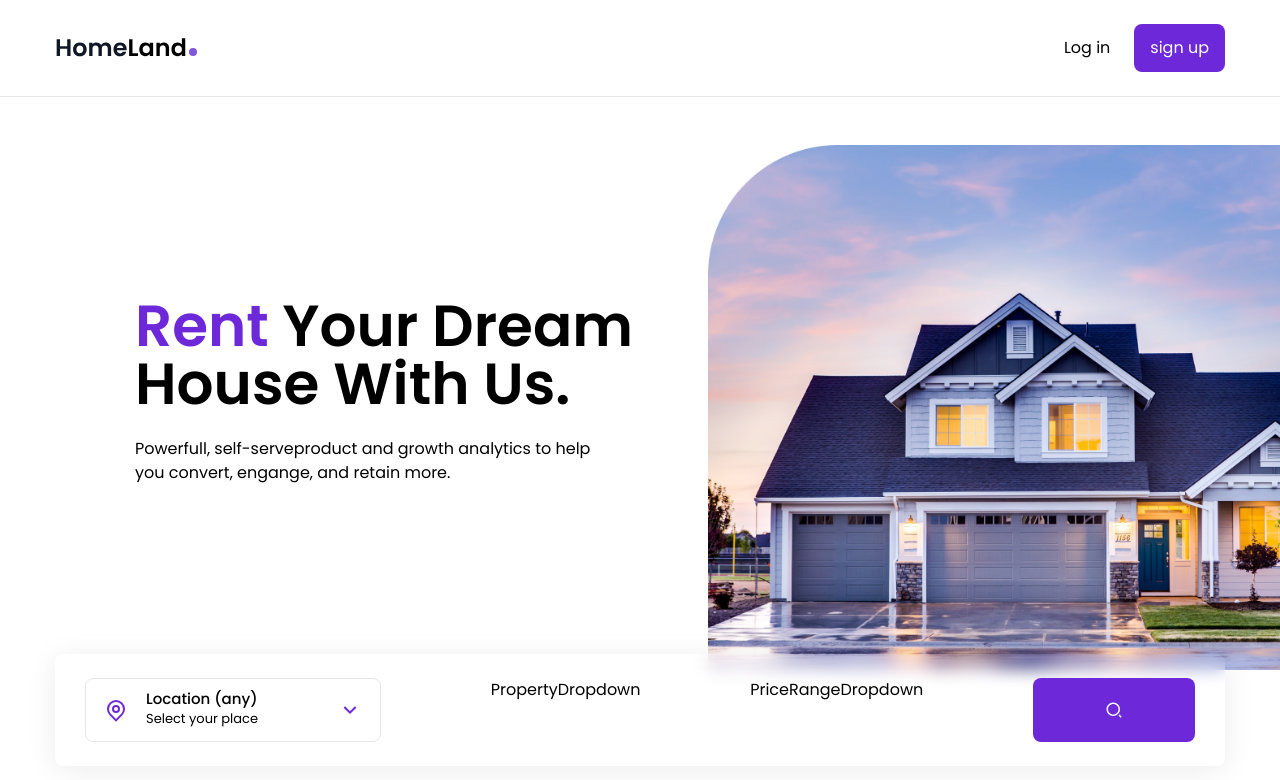
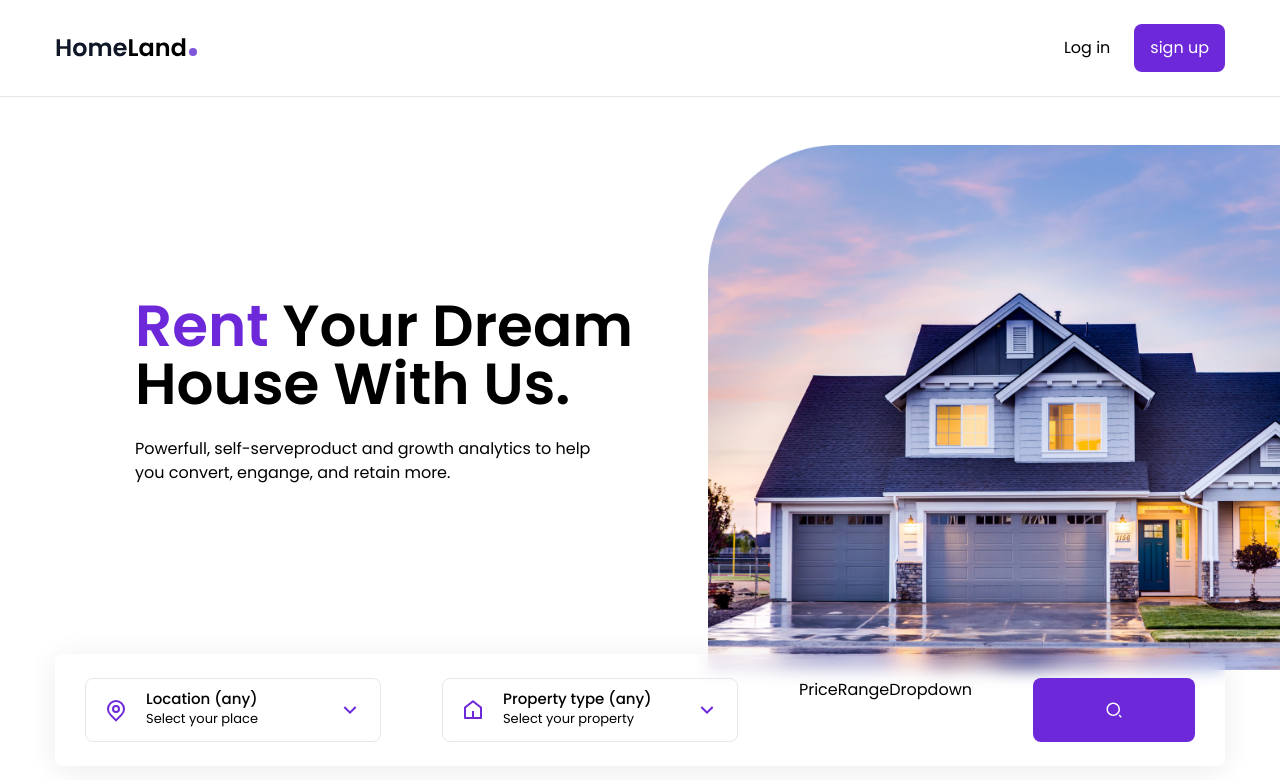
Before and after one commit to mohamednassersami/rent-house, a React (Create React App) app: page / in a window 1280 px wide. Shown: the top 780 px of the page. Built offline with nearby package versions, Linux system fonts and the light colour scheme.

Commit message:
handle property filter

```diff
--- a/src/components/HouseContext.js
+++ b/src/components/HouseContext.js
@@ -26,6 +26,19 @@
 
     // set countries state
     setCountries(uniqueCountries);
+  }, [houses]);
+
+  // return all Properties
+  useEffect(() => {
+    const allProperties = houses.map((house) => {
+      return house.type;
+    });
+
+    // remove duplicates
+    const uniqueProperties = ["Location (any)", ...new Set(allProperties)];
+
+    // set Properties state
+    setProperties(uniqueProperties);
   }, [houses]);
 
   return (
--- a/src/components/PropertyDropdown.js
+++ b/src/components/PropertyDropdown.js
@@ -1,7 +1,58 @@
-import React from 'react';
+import React, { useState, useEffect } from "react";
+
+// import icons
+import { RiHome5Line, RiArrowDownSLine, RiArrowUpSLine } from "react-icons/ri";
+
+// import headless ui
+import { Menu } from "@headlessui/react";
+
+// import house context
+import { useHouses } from "./HouseContext";
 
 const PropertyDropdown = () => {
-  return <div>PropertyDropdown</div>;
+  const { property, setProperty, properties } = useHouses();
+
+  const [isOpen, setIsOpen] = useState(false);
+
+  return (
+    <Menu as="div" className="dropdown relative">
+      <Menu.Button
+        className="dropdown-btn w-full text-left"
+        onClick={() => setIsOpen(!isOpen)}
+      >
+        <RiHome5Line className="dropdown-icon-primary" />
+        <div>
+          <div className="text-[15px] font-medium leading-tight">
+            {property}
+          </div>
+          <div className="text-[13px]">Select your property</div>{" "}
+        </div>
+        {isOpen ? (
+          <RiArrowUpSLine className="dropdown-icon-secondary" />
+        ) : (
+          <RiArrowDownSLine className="dropdown-icon-secondary" />
+        )}
+      </Menu.Button>
+
+      <Menu.Items className="dropdown-menu">
+        {properties.map((property, index) => {
+          return (
+            <Menu.Item
+              onClick={() => {
+                setProperty(property);
+                setIsOpen(!isOpen);
+              }}
+              className="cursor-pointer hover:text-violet-700 transition"
+              as="li"
+              key={index}
+            >
+              {property}
+            </Menu.Item>
+          );
+        })}
+      </Menu.Items>
+    </Menu>
+  );
 };
 
 export default PropertyDropdown;
--- a/src/components/Search.js
+++ b/src/components/Search.js
@@ -9,11 +9,9 @@
 import { RiSearch2Line } from "react-icons/ri";
 
 // import context
-import { useHouses } from "./HouseContext";
+// import { useHouses } from "./HouseContext";
 
 const Search = () => {
-  const { houses } = useHouses();
-  console.log(houses);
   return (
     <div className="px-[30px] py-6 max-w-[1170px] mx-auto flex flex-col lg:flex-row justify-between gap-4 lg:gap-x-3 relative lg:-top-4 lg:shadow-1 bg-white lg:bg-transparent lg:backdrop-blur rounded-lg">
       <CountryDropdown />
```
